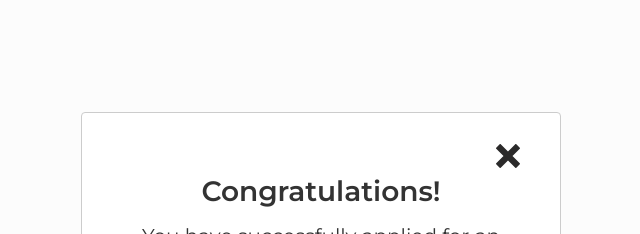
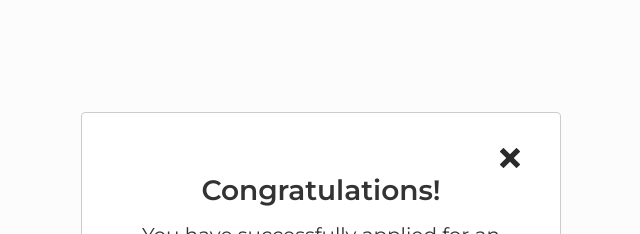
Before and after one commit to Welf06/rksh-apm-form, a Next.js app: page /submitted in a window 1280 px wide. Shown: the top 234 px of the page, without its empty margins (319-959 px from the left). Built offline with nearby package versions, Linux system fonts and the light colour scheme.

Commit message:
resuce size of the cross logo

```diff
--- a/src/styles/Form.module.css
+++ b/src/styles/Form.module.css
@@ -217,7 +217,7 @@
     background-color: transparent;
     border: none;
     color: #2b2a2a;
-    font-size: 1.5rem;
+    font-size: 1.25rem;
     margin-top: -1rem;
     transition: cubic-bezier(0.075, 0.82, 0.165, 1);
     display:inline-block
```
